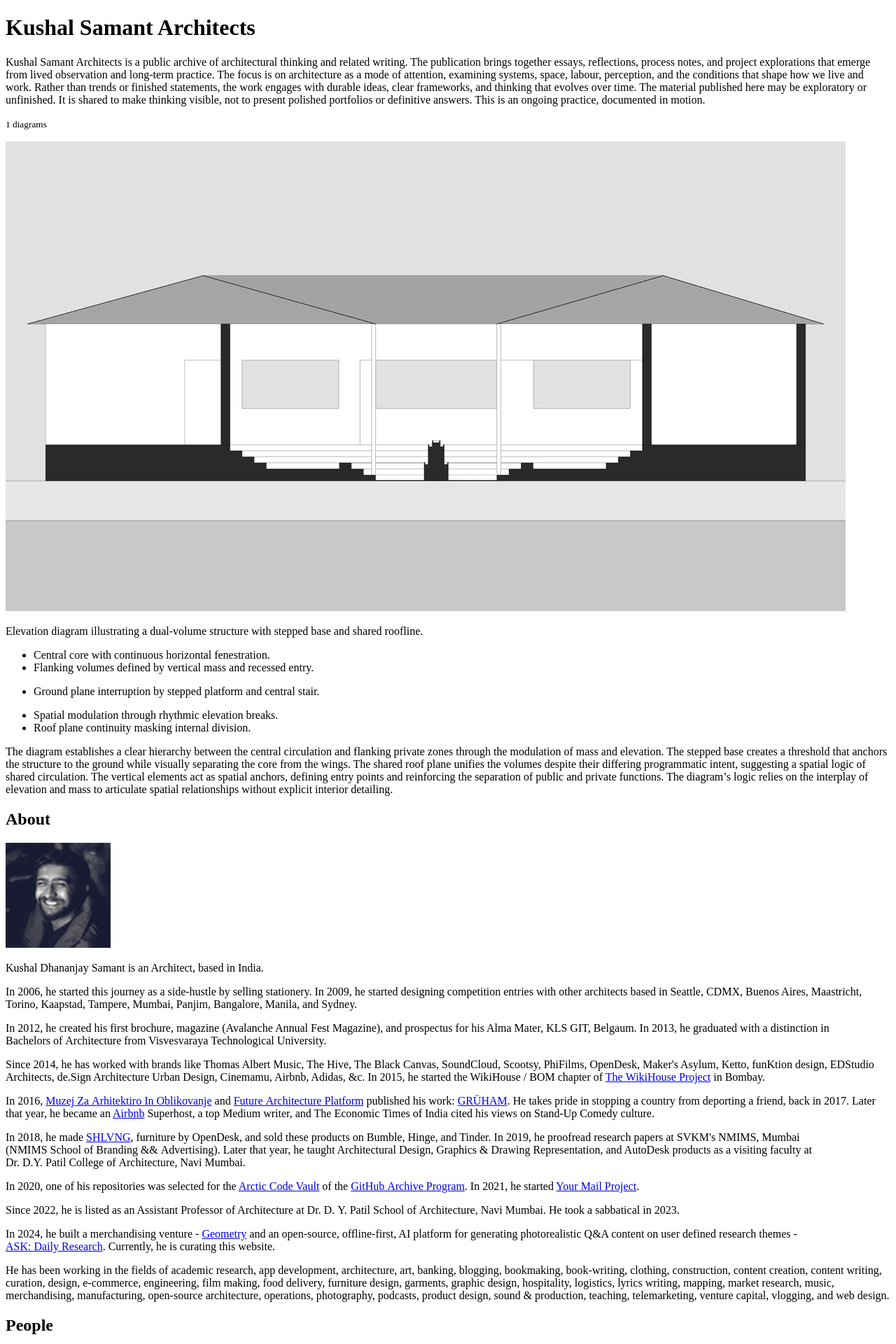
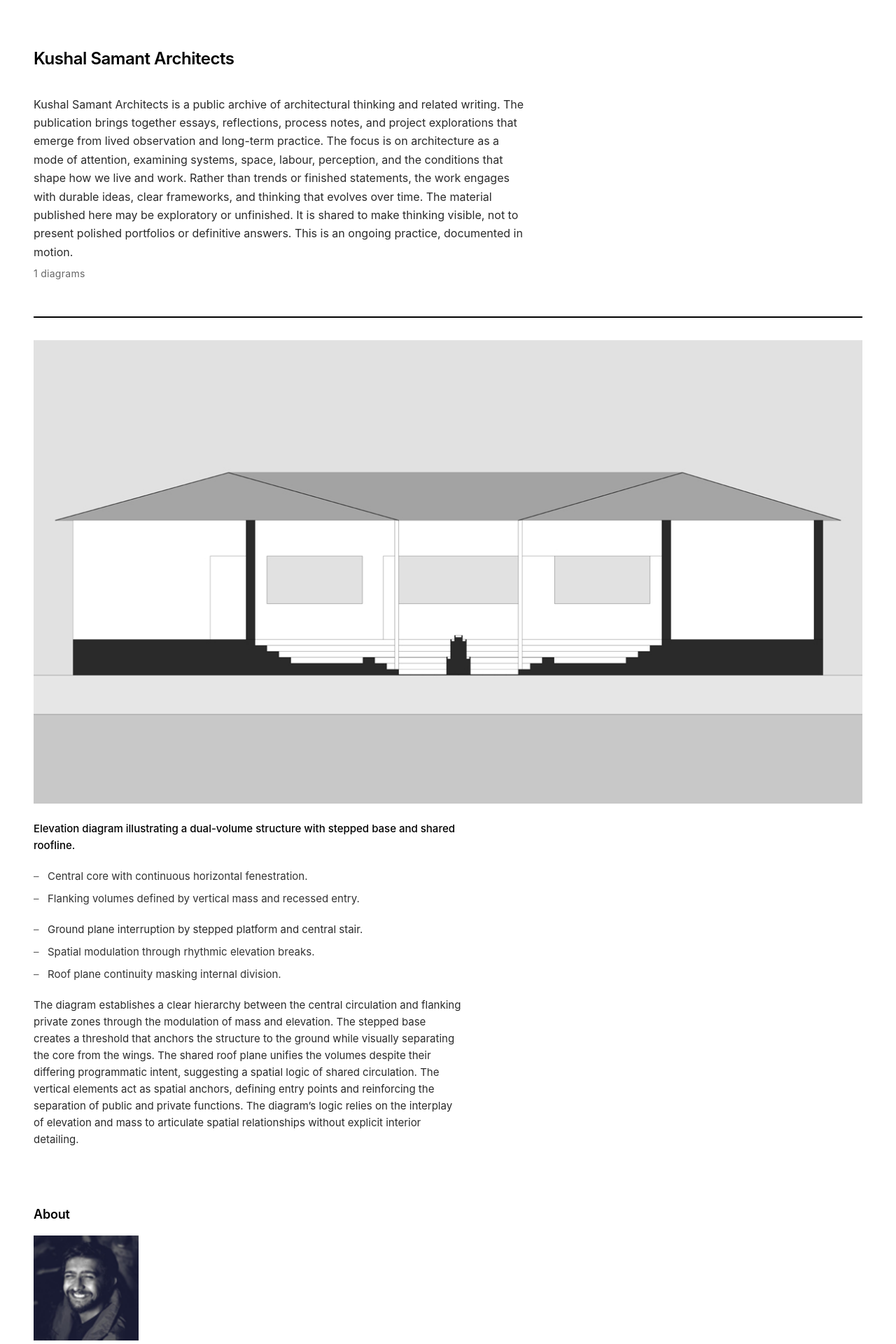
Before and after one commit to kushalsamant/kushalsamant.github.io, a Jekyll site: the page built from index.html, in a window 1280 px wide. Shown: the top 1920 px of the page at 70% size. Built offline with Jekyll 4.4.1, drawn with Linux system fonts in a browser that asks for light colours.

Commit message:
Update default.html

```diff
--- a/_layouts/default.html
+++ b/_layouts/default.html
@@ -15,7 +15,7 @@
   <meta name="description" content="{{ page.description }}">
   <meta name="viewport" content="width=device-width, initial-scale=1">
 
-  <link rel="stylesheet" href="/assets/css/_main.css">
+  <link rel="stylesheet" href="/assets/css/main.css">
 </head>
 
 <body>
```
